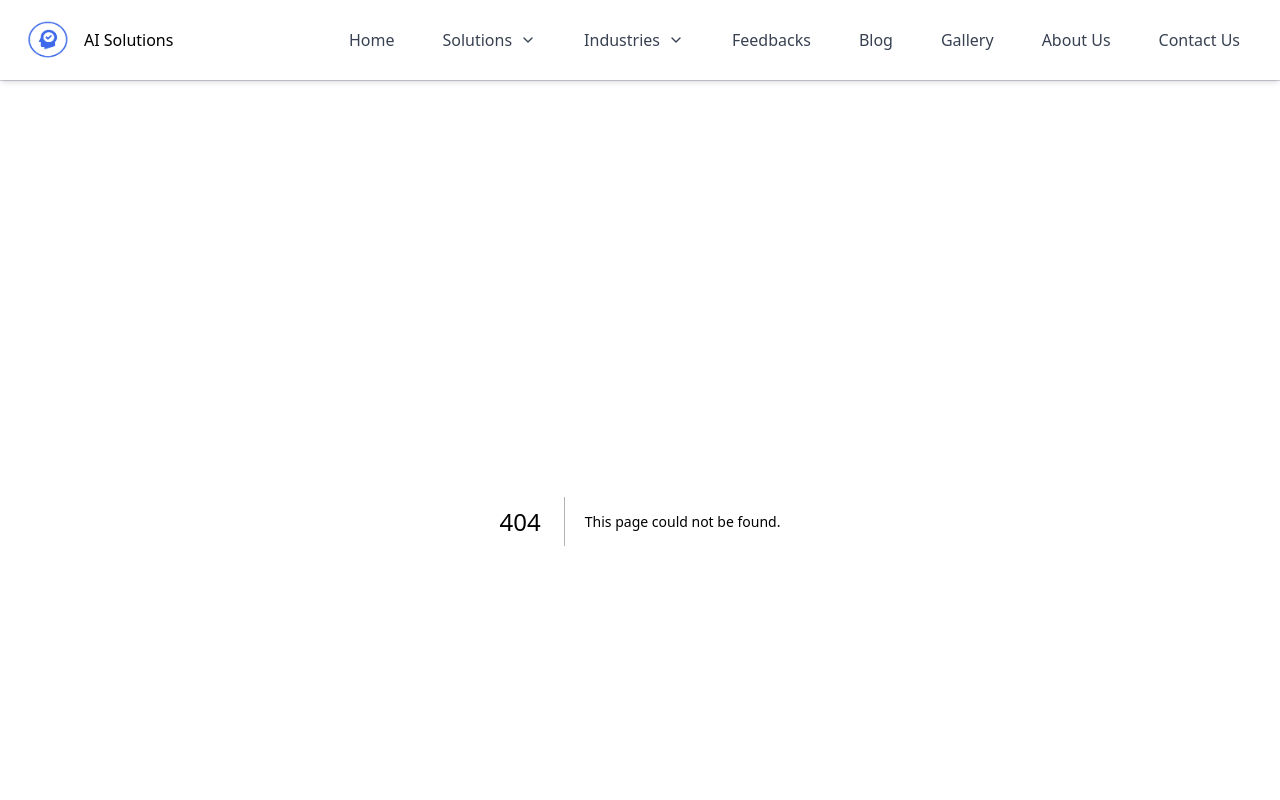
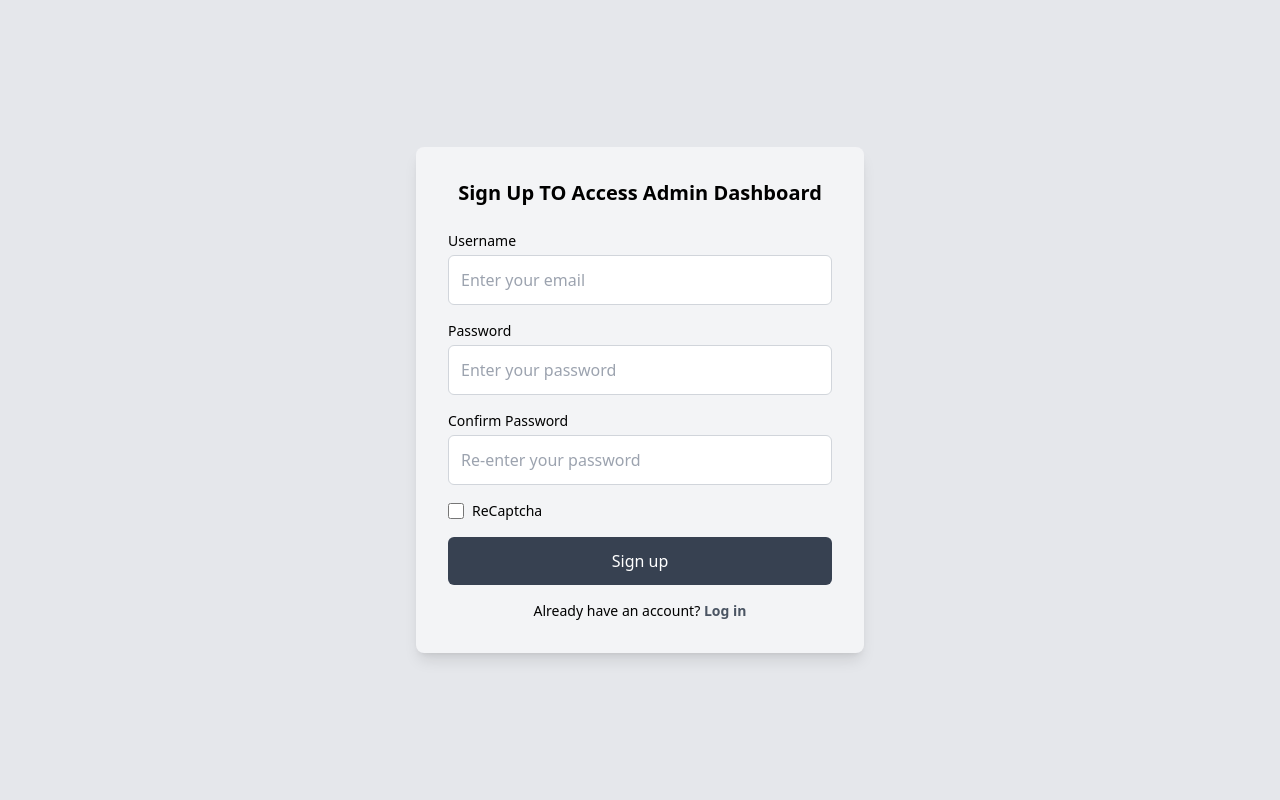
Before and after one commit to chanmyaephonehein/pdbymp, a Next.js app: page /backoffice/signup in a window 1280 px wide. Before the commit this address had no page. Shown: the top 800 px of the page. Built offline with nearby package versions, Linux system fonts and the light colour scheme.

Commit message:
UI: SignUp & Login

```diff
--- a/src/components/layouts/Layout.js
+++ b/src/components/layouts/Layout.js
@@ -5,7 +5,7 @@ import AdminLayout from "./AdminLayout";
 
 const Layout = ({ children }) => {
   const router = useRouter();
-  const adminLayout = router.pathname.includes("/admin");
+  const adminLayout = router.pathname.includes("/backoffice");
   if (adminLayout) {
     return (
       <>
--- /dev/null
+++ b/src/pages/backoffice/login/index.js
@@ -0,0 +1,90 @@
+import { useState } from "react";
+
+const AdminLogin = () => {
+  const [email, setEmail] = useState("");
+  const [password, setPassword] = useState("");
+  const [recaptchaChecked, setRecaptchaChecked] = useState(false);
+
+  const handleLogin = (e) => {
+    e.preventDefault();
+    // Handle login logic here
+    console.log({ email, password, recaptchaChecked });
+  };
+
+  return (
+    <div className="flex min-h-screen items-center justify-center bg-gray-200">
+      <div className="bg-gray-100 p-8 rounded-lg shadow-lg w-full max-w-md">
+        <h2 className="text-center text-xl font-semibold mb-6">
+          LOG IN TO Access Admin Dashboard
+        </h2>
+        <form onSubmit={handleLogin} className="space-y-4">
+          {/* Username */}
+          <div>
+            <label className="block text-sm font-medium">Username</label>
+            <input
+              type="email"
+              placeholder="Enter your email"
+              className="w-full p-3 mt-1 border border-gray-300 rounded-md focus:outline-none focus:ring-2 focus:ring-gray-500"
+              value={email}
+              onChange={(e) => setEmail(e.target.value)}
+              required
+            />
+          </div>
+
+          {/* Password */}
+          <div>
+            <label className="block text-sm font-medium">Password</label>
+            <input
+              type="password"
+              placeholder="Enter your password"
+              className="w-full p-3 mt-1 border border-gray-300 rounded-md focus:outline-none focus:ring-2 focus:ring-gray-500"
+              value={password}
+              onChange={(e) => setPassword(e.target.value)}
+              required
+            />
+          </div>
+
+          {/* ReCaptcha */}
+          <div className="flex items-center space-x-2">
+            <input
+              type="checkbox"
+              id="recaptcha"
+              className="w-4 h-4"
+              checked={recaptchaChecked}
+              onChange={() => setRecaptchaChecked(!recaptchaChecked)}
+            />
+            <label htmlFor="recaptcha" className="text-sm">
+              ReCaptcha
+            </label>
+          </div>
+
+          {/* Sign In Button */}
+          <button
+            type="submit"
+            className="w-full bg-gray-700 text-white py-3 rounded-md hover:bg-gray-900 transition"
+          >
+            Sign in
+          </button>
+        </form>
+
+        {/* Links */}
+        <div className="text-center mt-4 text-sm space-y-1">
+          <a href="#" className="text-gray-600 hover:underline">
+            Forgot Password? Click Here
+          </a>
+          <p>
+            Don’t Have An Account?{" "}
+            <a
+              href="/backoffice/signup"
+              className="text-gray-600 font-semibold hover:underline"
+            >
+              Sign up
+            </a>
+          </p>
+        </div>
+      </div>
+    </div>
+  );
+};
+
+export default AdminLogin;
--- /dev/null
+++ b/src/pages/backoffice/signup/index.js
@@ -0,0 +1,104 @@
+"use client";
+import { useState } from "react";
+
+const AdminSignup = () => {
+  const [recaptchaChecked, setRecaptchaChecked] = useState(false);
+
+  const handleSignup = (e) => {
+    e.preventDefault();
+    const formData = new FormData(e.currentTarget);
+
+    const email = formData.get("email");
+    const password = formData.get("password");
+    const confirmPassword = formData.get("confirmPassword");
+
+    console.log({ email, password, confirmPassword, recaptchaChecked });
+    // Handle sign-up logic here
+  };
+
+  return (
+    <div className="flex min-h-screen items-center justify-center bg-gray-200">
+      <div className="bg-gray-100 p-8 rounded-lg shadow-lg w-full max-w-md">
+        <h2 className="text-center text-xl font-semibold mb-6">
+          Sign Up TO Access Admin Dashboard
+        </h2>
+        <form onSubmit={handleSignup} className="space-y-4">
+          {/* Username */}
+          <div>
+            <label className="block text-sm font-medium">Username</label>
+            <input
+              type="email"
+              name="email"
+              placeholder="Enter your email"
+              className="w-full p-3 mt-1 border border-gray-300 rounded-md focus:outline-none focus:ring-2 focus:ring-gray-500"
+              required
+            />
+          </div>
+
+          {/* Password */}
+          <div>
+            <label className="block text-sm font-medium">Password</label>
+            <input
+              type="password"
+              name="password"
+              placeholder="Enter your password"
+              className="w-full p-3 mt-1 border border-gray-300 rounded-md focus:outline-none focus:ring-2 focus:ring-gray-500"
+              required
+            />
+          </div>
+
+          {/* Confirm Password */}
+          <div>
+            <label className="block text-sm font-medium">
+              Confirm Password
+            </label>
+            <input
+              type="password"
+              name="confirmPassword"
+              placeholder="Re-enter your password"
+              className="w-full p-3 mt-1 border border-gray-300 rounded-md focus:outline-none focus:ring-2 focus:ring-gray-500"
+              required
+            />
+          </div>
+
+          {/* ReCaptcha */}
+          <div className="flex items-center space-x-2">
+            <input
+              type="checkbox"
+              id="recaptcha"
+              className="w-4 h-4"
+              checked={recaptchaChecked}
+              onChange={() => setRecaptchaChecked(!recaptchaChecked)}
+            />
+            <label htmlFor="recaptcha" className="text-sm">
+              ReCaptcha
+            </label>
+          </div>
+
+          {/* Sign Up Button */}
+          <button
+            type="submit"
+            className="w-full bg-gray-700 text-white py-3 rounded-md hover:bg-gray-900 transition"
+          >
+            Sign up
+          </button>
+        </form>
+
+        {/* Links */}
+        <div className="text-center mt-4 text-sm">
+          <p>
+            Already have an account?{" "}
+            <a
+              href="/backoffice/login"
+              className="text-gray-600 font-semibold hover:underline"
+            >
+              Log in
+            </a>
+          </p>
+        </div>
+      </div>
+    </div>
+  );
+};
+
+export default AdminSignup;
```
Also changed, not shown: 1 other file (tests, documents, lock files or other folders).
